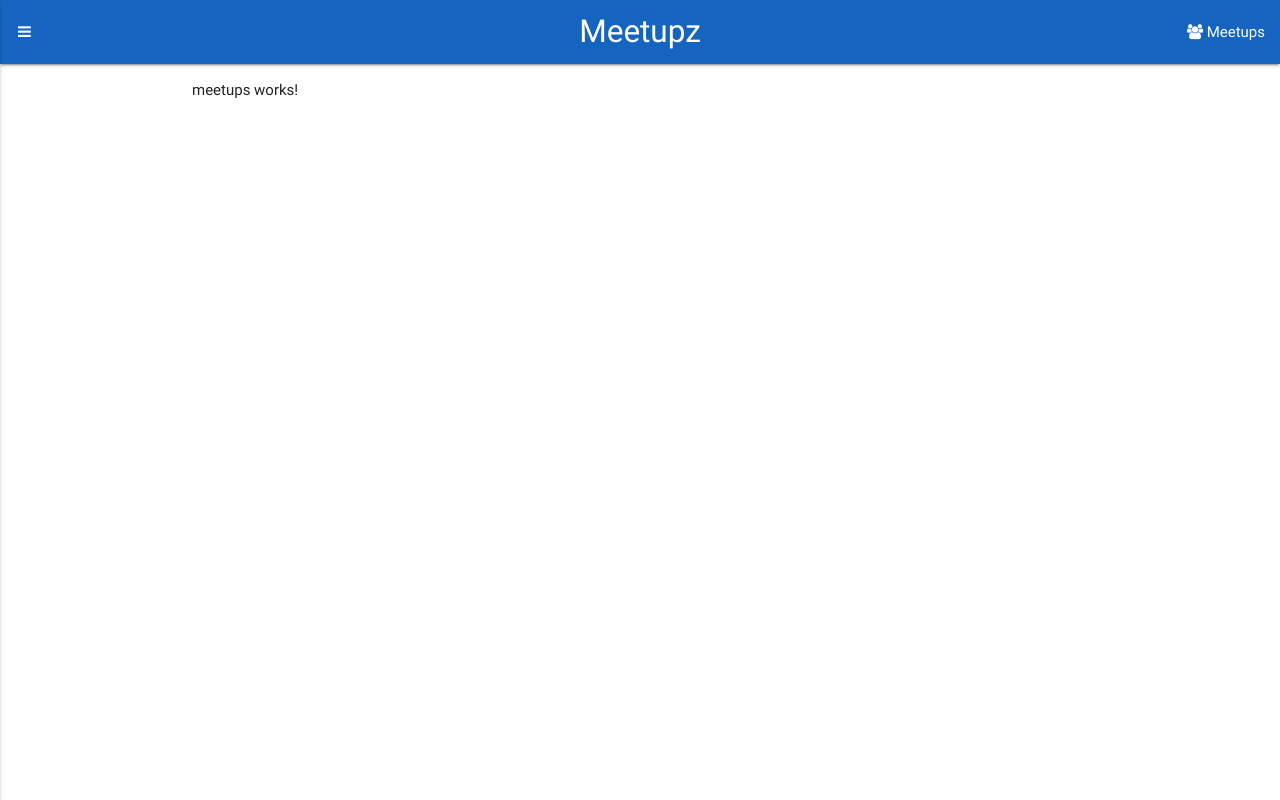
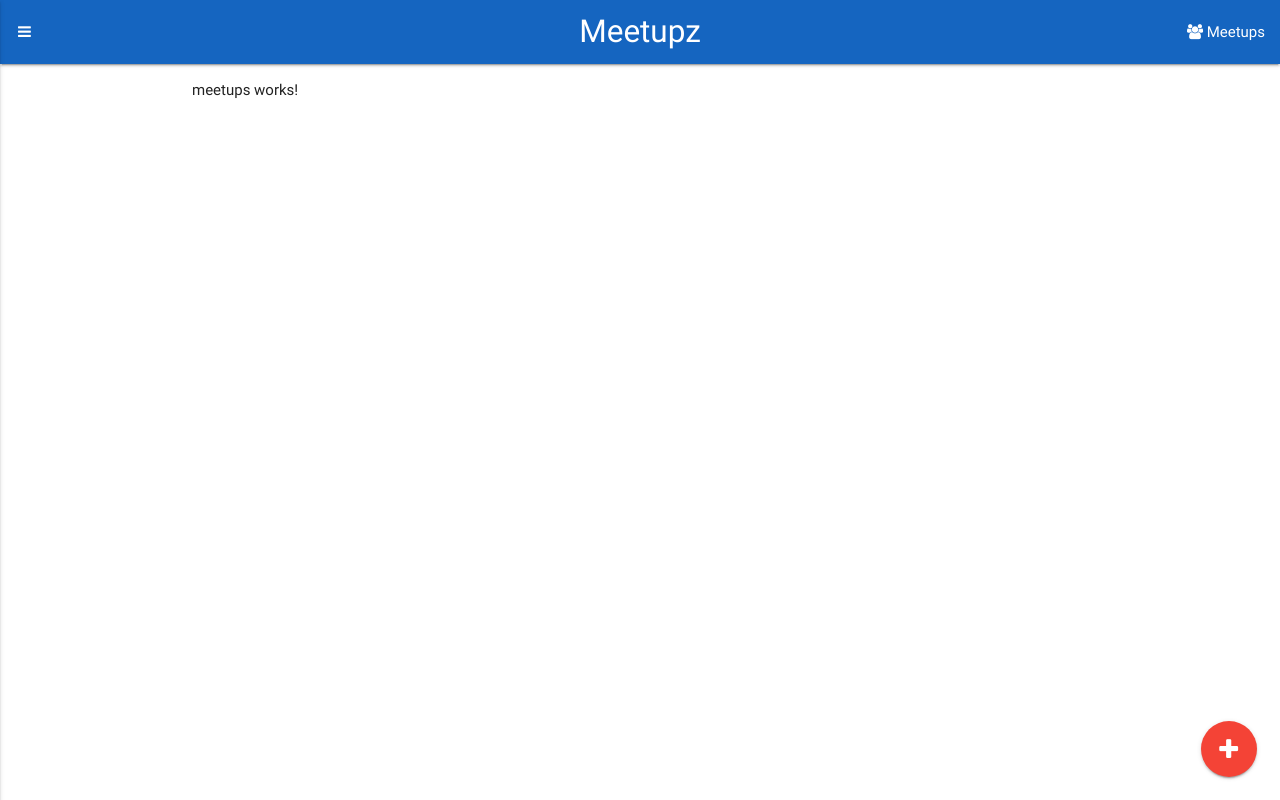
Before and after one commit to samersm/meetupz, an Angular app in the folder client-ng-src/: page / in a window 1280 px wide. Built offline with nearby package versions, Linux system fonts and the light colour scheme.

Commit message:
Added add new item button to angular

```diff
--- a/client-ng-src/src/app/app.component.html
+++ b/client-ng-src/src/app/app.component.html
@@ -1,4 +1,9 @@
 <app-navbar></app-navbar>
 <div class="container">
   <router-outlet></router-outlet>
+  <div class="fixed-action-btn">
+    <a [routerLink]="['/add-meetup']" class="btn-floating btn-large red">
+      <i class="fa fa-plus"></i>
+    </a>
+  </div>
 </div>
```
